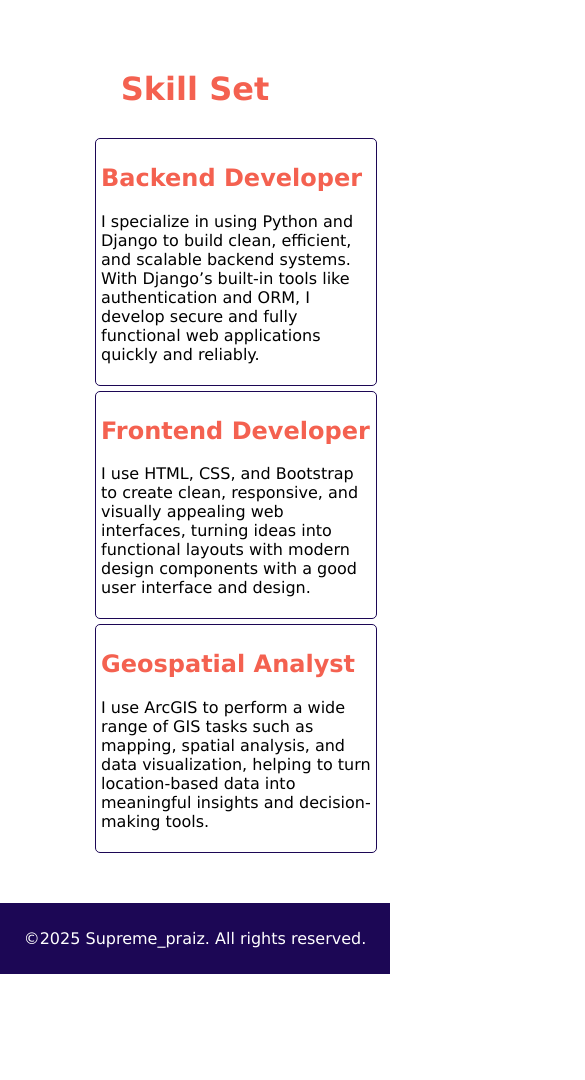
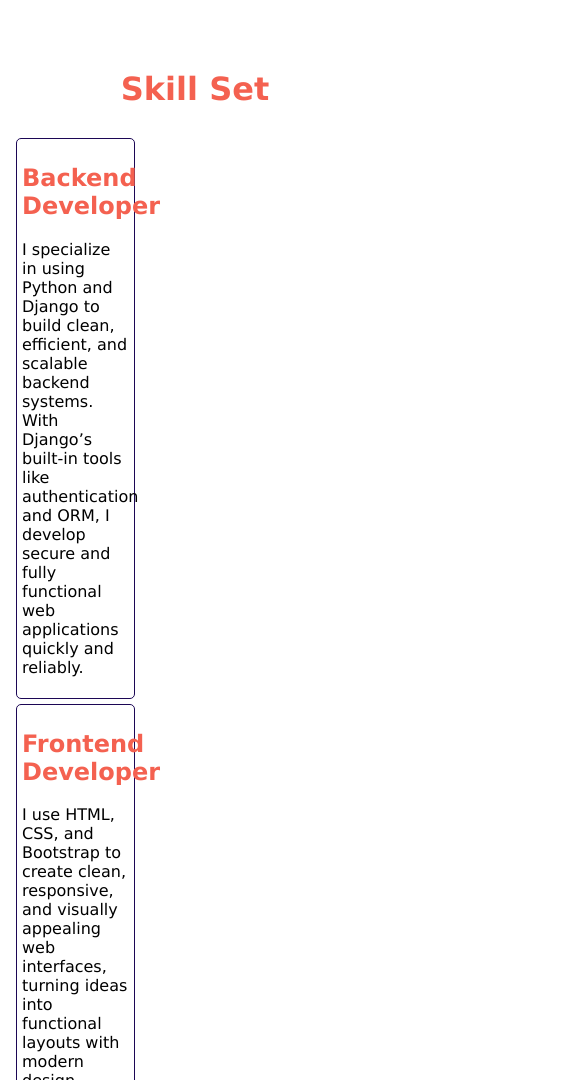
Before and after one commit to SupremePraiz/web_project, a plain HTML site: page about.html in a window 390 px wide. Shown: the part 920-2000 px from the top of the page, 585 px wide, since content can reach past the window. Before the commit the page ends 1902 px from the top, so only its background shows below. Drawn offline with Linux system fonts and the light colour scheme.

Commit message:
added media query

```diff
--- a/about.css
+++ b/about.css
@@ -107,14 +107,16 @@ footer{
 
 
 @media screen and (max-width: 600px) {
-    body{
-        overflow: hidden;
+    body {
+        overflow-x: hidden;
     }
-    .skill_div{
-        /* display: flex; */
+
+    .skill_div {
+        display: flex;
         flex-direction: column;
-        width: 900px;
-        margin-left: 90px;
-
+        width: 100%;
+        margin-left: 0;
+        padding: 0 1rem;
+        box-sizing: border-box;
     }
 }
--- a/index.css
+++ b/index.css
@@ -151,7 +151,8 @@ footer{
 
 @media screen and (max-width: 500px) {
     body{
-        overflow: hidden;
+        /* overflow: hidden; */
+        overflow-x: hidden;
     }
 
     .parent_div{
--- a/signup.css
+++ b/signup.css
@@ -91,7 +91,7 @@ footer{
 
 @media screen and (max-width: 600px) {
     body{
-        overflow: hidden;
+        overflow-x: hidden;
     }
     .parent_div{
         flex-direction: row;
```
